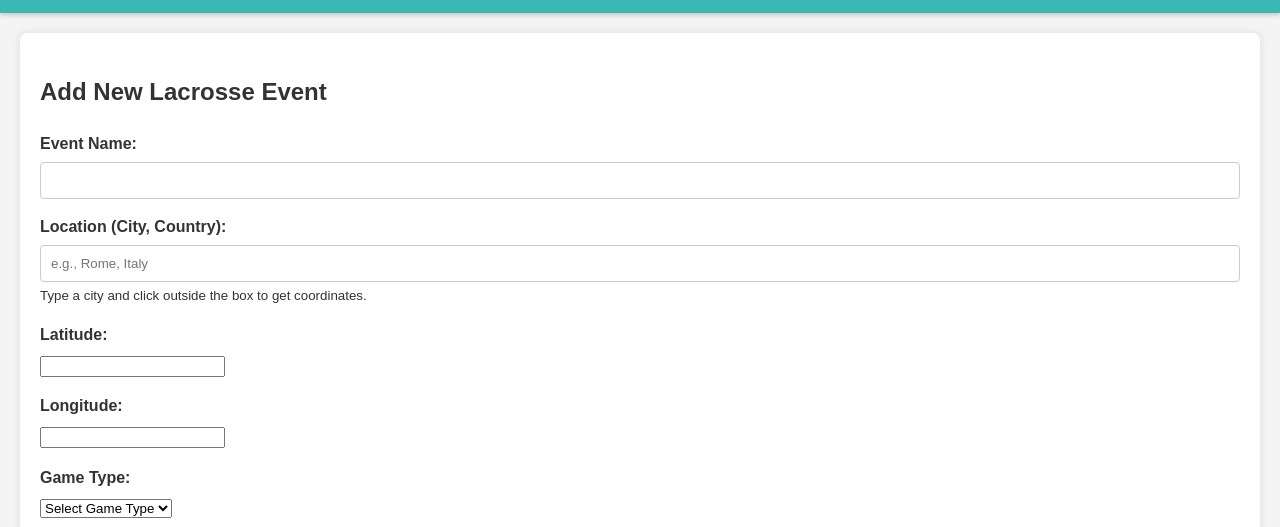
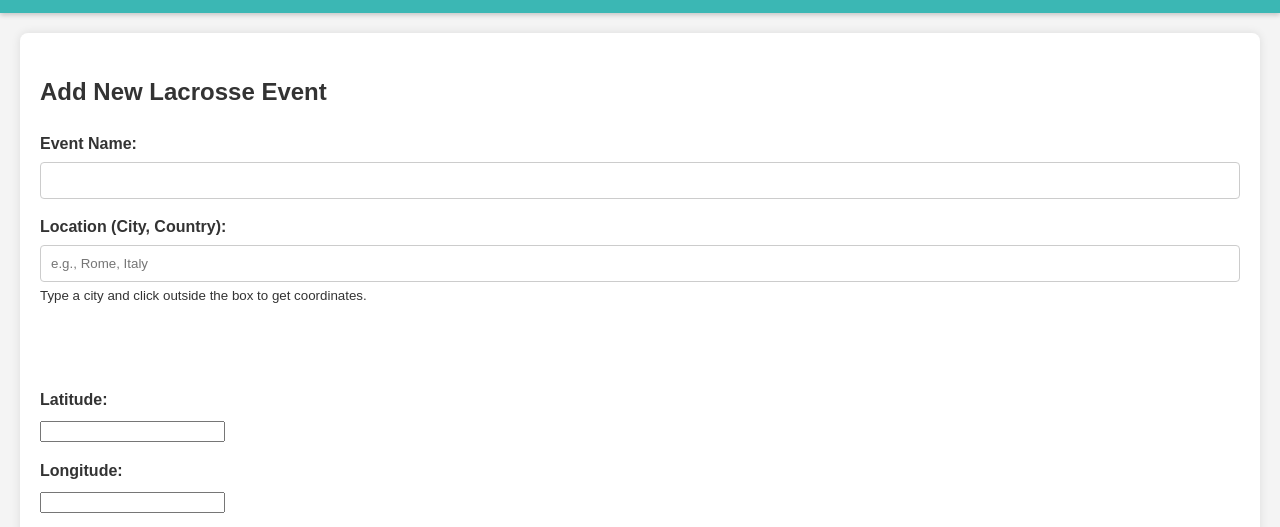
Before and after one commit to Desko21/Desko21.github.io, a plain HTML site: page add-event.html in a window 1280 px wide. Shown: the part 228-755 px from the top of the page. Drawn offline with nearby package versions, Linux system fonts and the light colour scheme.

Commit message:
add  geolocationMessage

```diff
--- a/add-event.html
+++ b/add-event.html
@@ -39,6 +39,8 @@
             <input type="text" id="eventLocation" placeholder="e.g., Rome, Italy" required>
             <small>Type a city and click outside the box to get coordinates.</small>
         </div>
+
+		 <div id="geolocationMessage" class="message" style="margin-top: 5px; margin-bottom: 15px;"></div>
 
         <div class="form-group">
             <label for="latitude">Latitude:</label>
```
